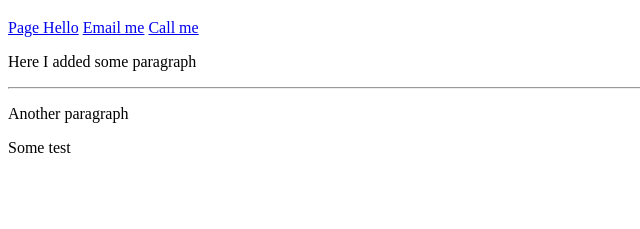
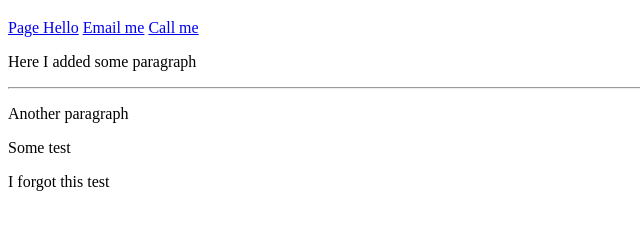
Before and after one commit to nargizaakunova/play-with-git, a website: page index.html in a window 1280 px wide. Shown: the part 61-290 px from the top of the page, without its empty margins (0-640 px from the left). Drawn offline with Linux system fonts and the light colour scheme.

Commit message:
fix: add another test paragraph in hello page

```diff
--- a/index.html
+++ b/index.html
@@ -14,5 +14,6 @@
     <p>Another paragraph</p>
 
     <p>Some test</p>
+    <p>I forgot this test</p>
   </body>
 </html>
```
